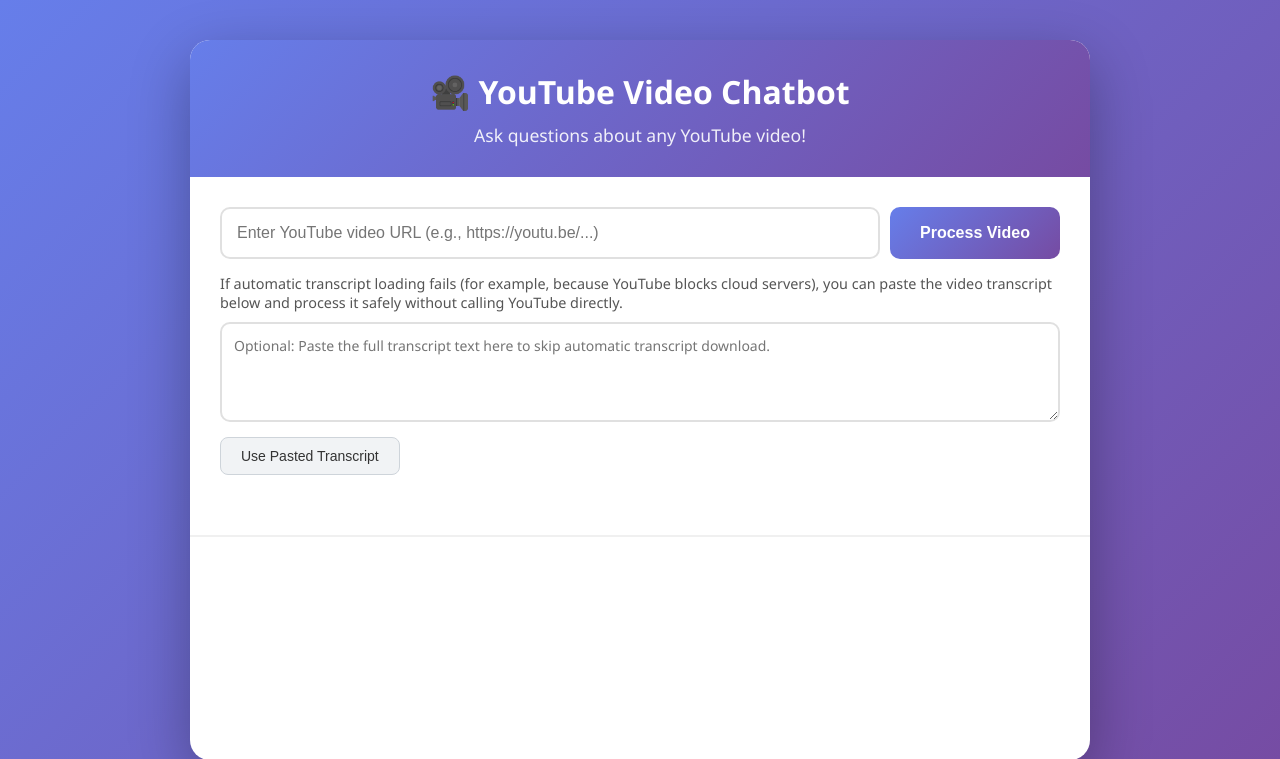
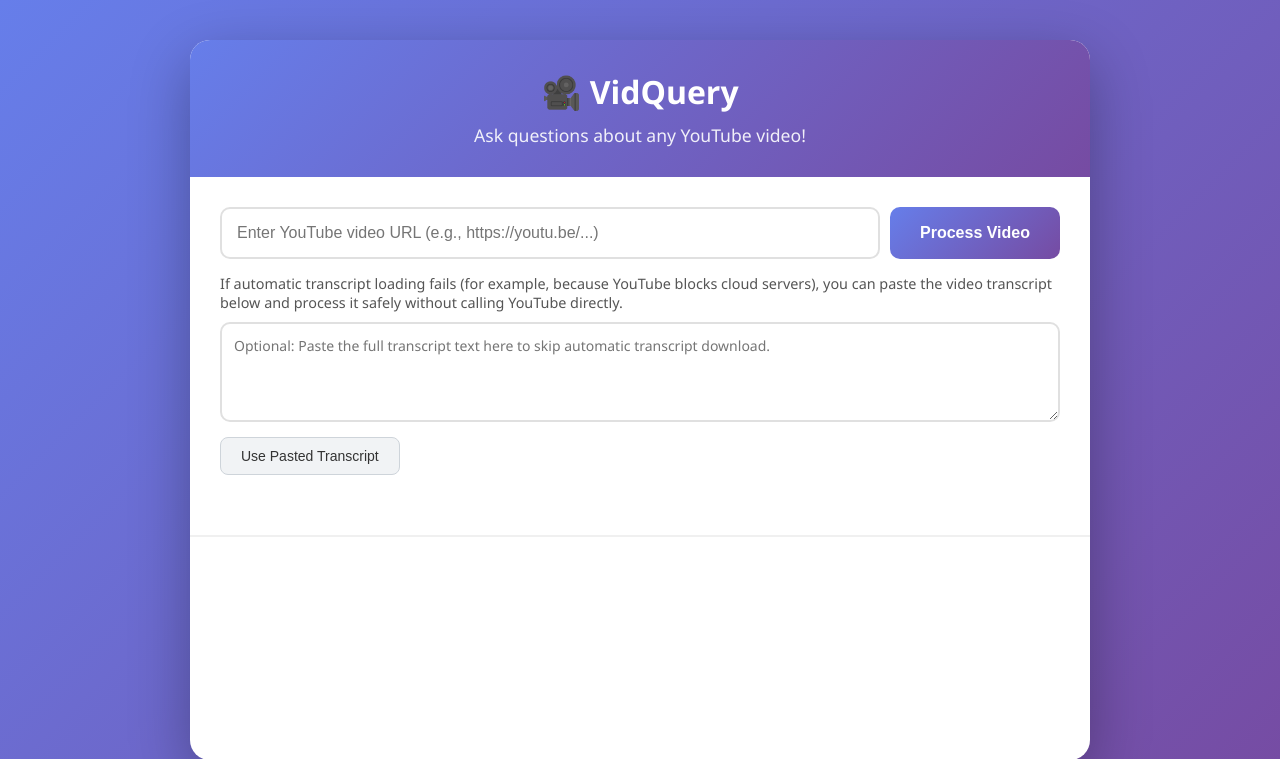
Before and after one commit to Deepanshu-DROID/VIDQUERy, a Flask app: page / in a window 1280 px wide. Shown: the top 759 px of the page. Run offline with Flask 3, Linux system fonts and the light colour scheme.

Commit message:
Update index.html

```diff
--- a/templates/index.html
+++ b/templates/index.html
@@ -9,7 +9,7 @@
 <body>
     <div class="container">
         <div class="header">
-            <h1>🎥 YouTube Video Chatbot</h1>
+            <h1>🎥 VidQuery</h1>
             <p>Ask questions about any YouTube video!</p>
         </div>
 
```
